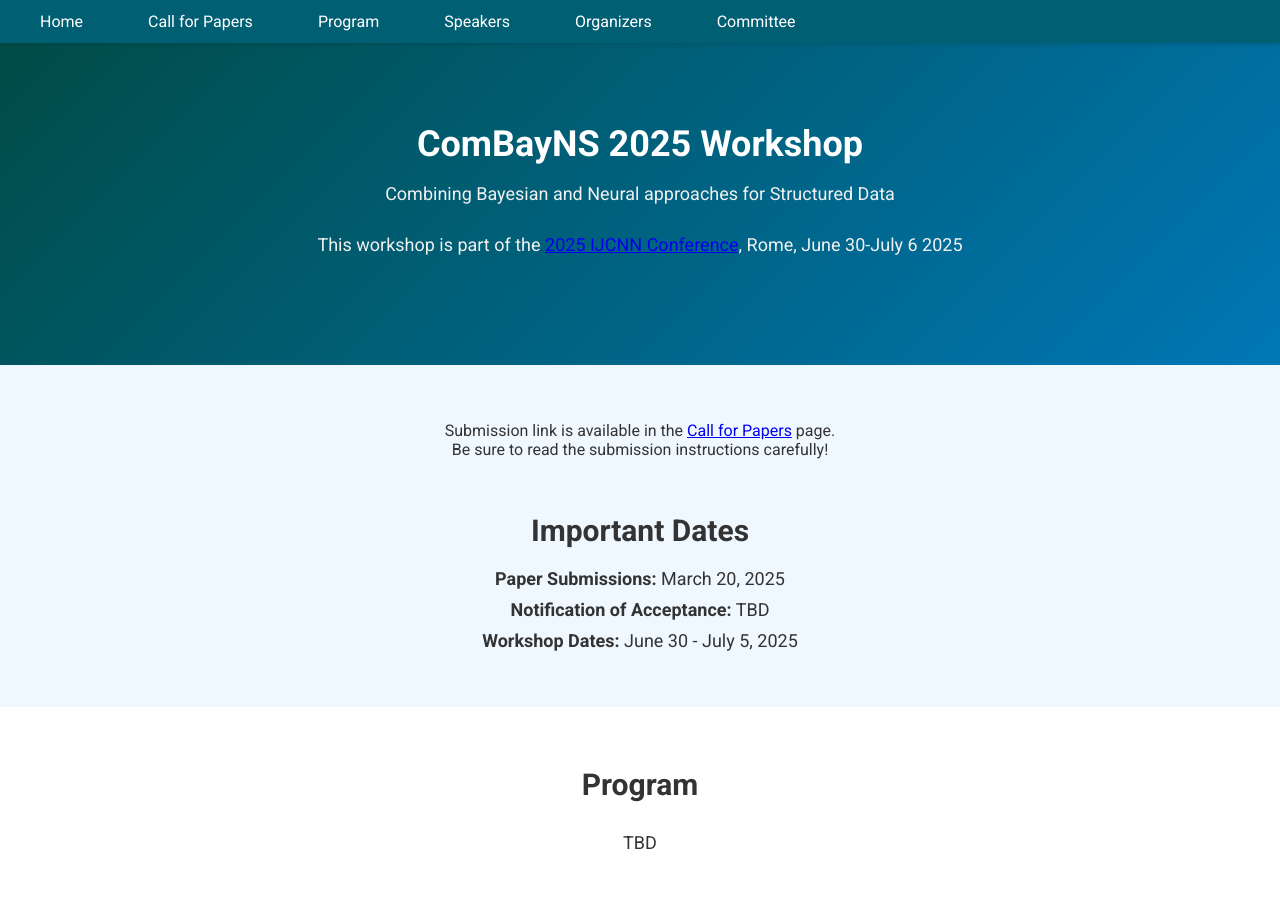
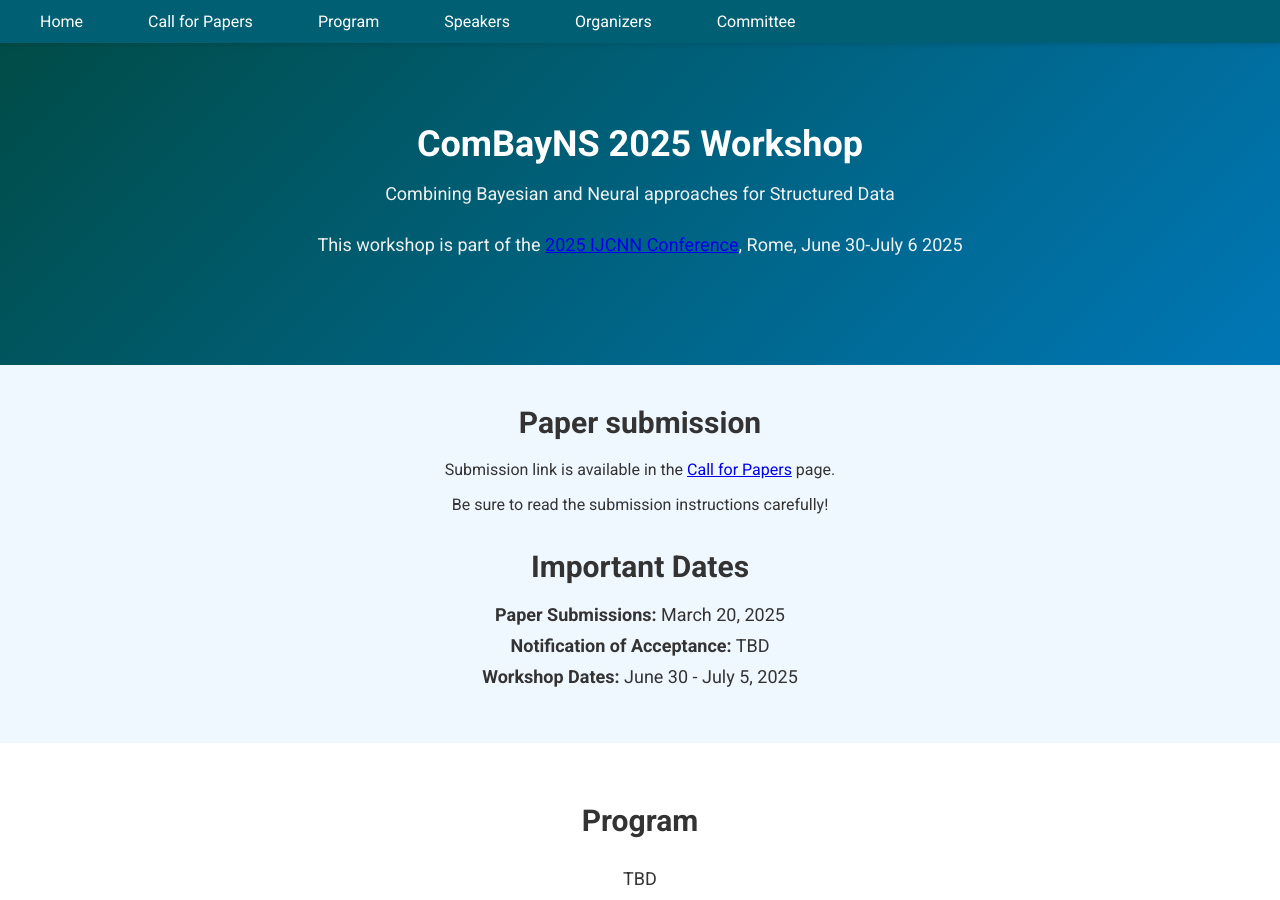
Before and after one commit to combayns2025/combayns2025.github.io, a Jekyll site: the page built from index.md, in a window 1280 px wide and 900 px high. Built offline with Jekyll 4.4.1, drawn with Linux system fonts in a browser that asks for light colours.

Commit message:
Update index.md

```diff
--- a/index.md
+++ b/index.md
@@ -10,11 +10,10 @@
 </div>
 
 <section id="important-dates">
-    <p>
-      Submission link is available in the <a href="/call-for-papers/">Call for Papers</a> page.<br>
-      Be sure to read the submission instructions carefully!
-    </p>
-    <br>
+    <h2>Paper submission</h2>
+    <p>Submission link is available in the <a href="/call-for-papers/">Call for Papers</a> page.</p>
+    <p>Be sure to read the submission instructions carefully!</p>
+
     <br>
     <h2>Important Dates</h2>
     <ul>
```
